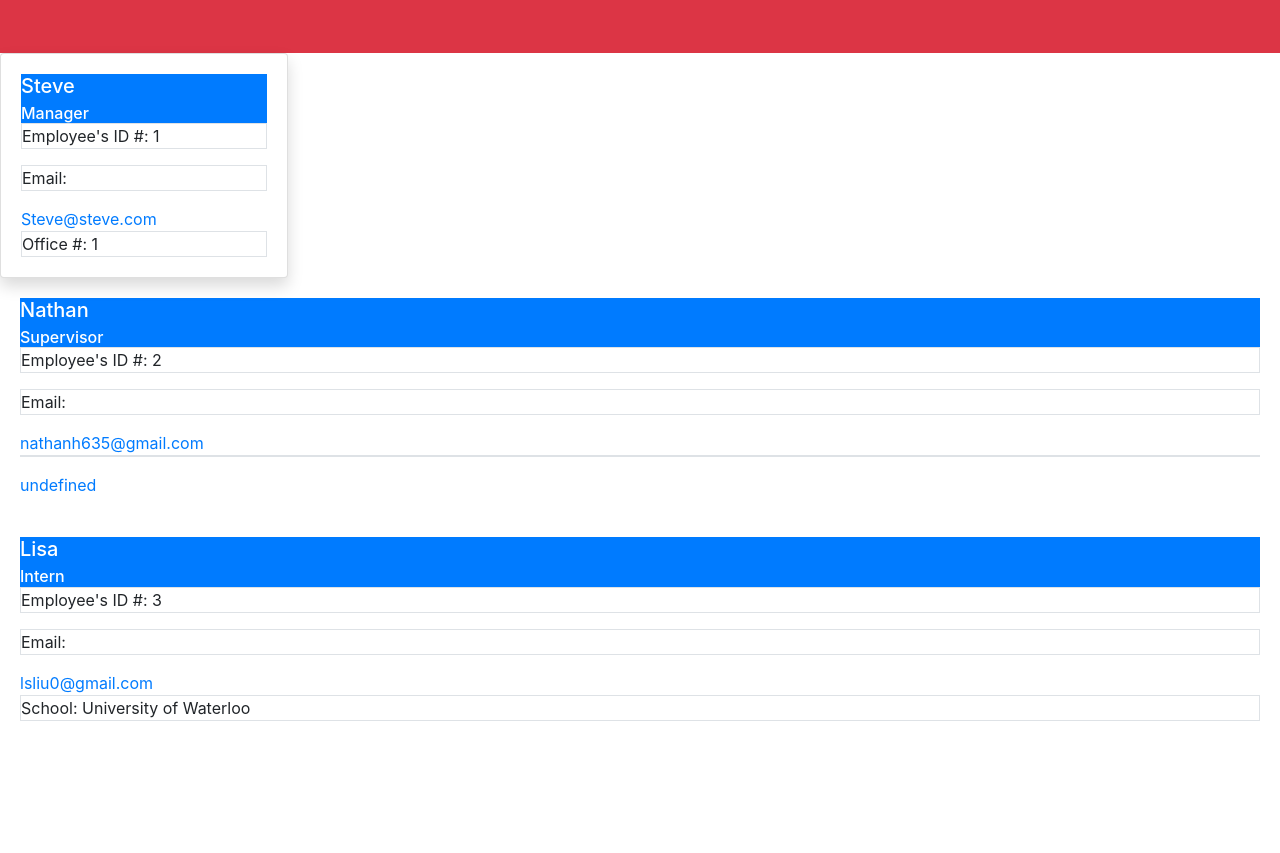
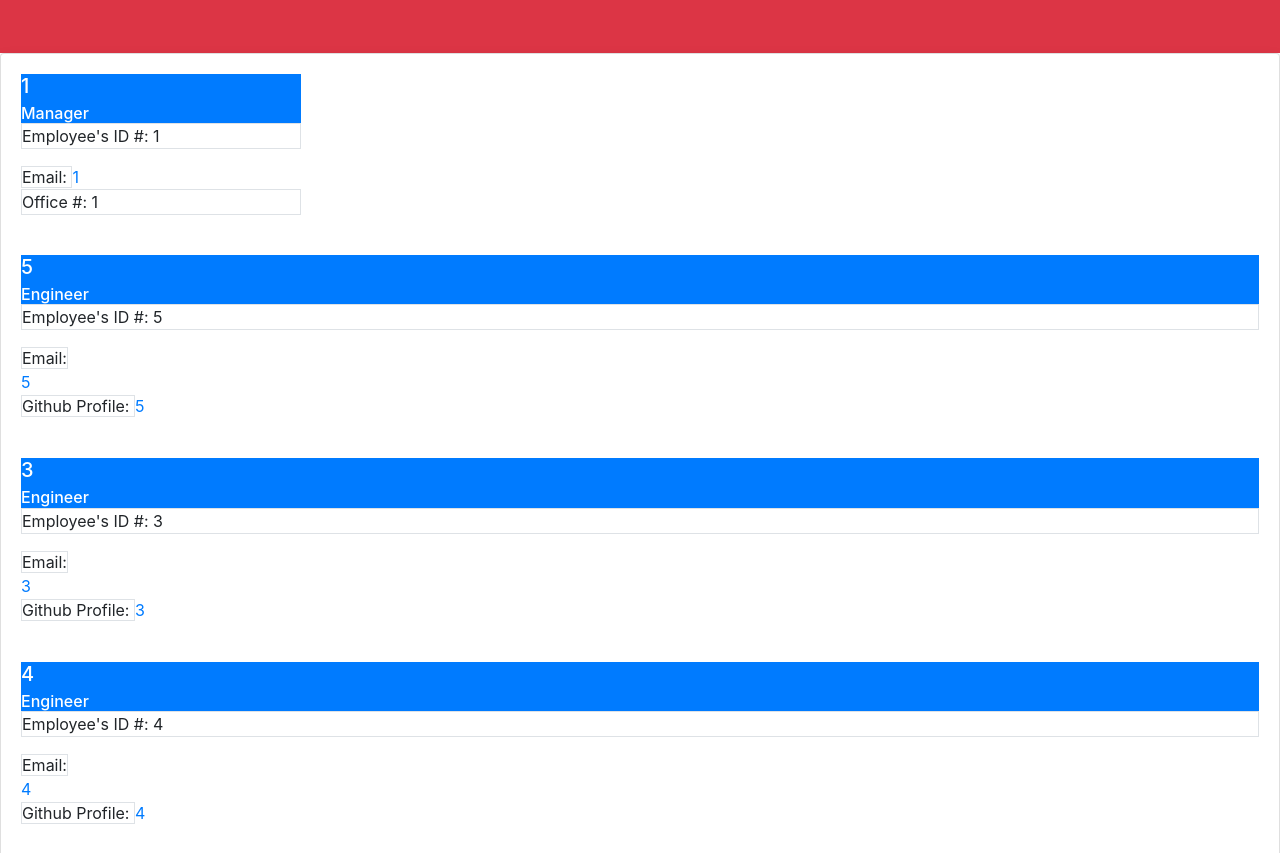
Before and after one commit to nathanh635/TeamProfileGenerator, a website: page index.html in a window 1280 px wide. Shown: the part 99-952 px from the top of the page. Before the commit the page ends 840 px from the top, so only its background shows below. Drawn offline with nearby package versions, Linux system fonts and the light colour scheme.

Commit message:
added icons and fixed formatting

```diff
--- a/index.html
+++ b/index.html
@@ -16,46 +16,64 @@
               </div>
         </header>
 
-        <div class="card shadow" style="width: 18rem;">
+        <div>
 
-                <div class="card-body">
+        <div class="card shadow d-flex flex-rowflex-wrap justify-content-around">
+
+                <div class="card-body col-3">
   <div class="bg-primary text-white">
-<h5 class="card-title name">Steve</h5>
+<h5 class="card-title name">1</h5>
 <h6 class="card-subtitle level">Manager</h6>
 </div>
 <div>
 <p class="card-text border id">Employee's ID #: 1</p>
-<p class="card-text border email">Email:</p><a href="mailto:Steve@steve.com">Steve@steve.com</a>
+<p class="card-text border email d-inline">Email: </p><a class="d-inline" href="mailto:1">1</a>
 <p class="card-text border">Office #: 1</p>
 </div>
+</div>            <div class="card-body m-">
+  <div class="bg-primary text-white">
+<h5 class="card-title name">5</h5>
+<h6 class="card-subtitle level">Engineer</h6>
 </div>
+<div>
+<p class="card-text border id">Employee's ID #: 5</p>
+<p class="card-text border email d-inline">Email:</p><a class="d-block" href="mailto:5">5</a>
+<p class="card-text border d-inline">Github Profile: </p><a href="https://github.com/5">5</a>
 </div>
-                <div class="card-body">
+</div>        <div class="card-body m-">
   <div class="bg-primary text-white">
-<h5 class="card-title name">Nathan</h5>
-<h6 class="card-subtitle level">Supervisor</h6>
+<h5 class="card-title name">3</h5>
+<h6 class="card-subtitle level">Engineer</h6>
+</div>
+<div>
+<p class="card-text border id">Employee's ID #: 3</p>
+<p class="card-text border email d-inline">Email:</p><a class="d-block" href="mailto:3">3</a>
+<p class="card-text border d-inline">Github Profile: </p><a href="https://github.com/3">3</a>
+</div>
+</div>        <div class="card-body m-">
+  <div class="bg-primary text-white">
+<h5 class="card-title name">4</h5>
+<h6 class="card-subtitle level">Engineer</h6>
+</div>
+<div>
+<p class="card-text border id">Employee's ID #: 4</p>
+<p class="card-text border email d-inline">Email:</p><a class="d-block" href="mailto:4">4</a>
+<p class="card-text border d-inline">Github Profile: </p><a href="https://github.com/4">4</a>
+</div>
+</div>        <div class="card-body m-">
+  <div class="bg-primary text-white">
+<h5 class="card-title name">2</h5>
+<h6 class="card-subtitle level">Engineer</h6>
 </div>
 <div>
 <p class="card-text border id">Employee's ID #: 2</p>
-<p class="card-text border email">Email:</p><a href="mailto:nathanh635@gmail.com">nathanh635@gmail.com</a>
-<p class="card-text border"></p><a href="https://github.com/undefined">undefined</a>
-</div>
-</div>
-</div>
-                <div class="card-body">
-  <div class="bg-primary text-white">
-<h5 class="card-title name">Lisa</h5>
-<h6 class="card-subtitle level">Intern</h6>
-</div>
-<div>
-<p class="card-text border id">Employee's ID #: 3</p>
-<p class="card-text border email">Email:</p><a href="mailto:lsliu0@gmail.com">lsliu0@gmail.com</a>
-<p class="card-text border">School: University of Waterloo</p>
-</div>
+<p class="card-text border email d-inline">Email:</p><a class="d-block" href="mailto:2">2</a>
+<p class="card-text border d-inline">Github Profile: </p><a href="https://github.com/2">2</a>
 </div>
 </div>
 
           </div>
+          </div>
 
     </body>
     </html>
```
Also changed, not shown: index.js (+33 -27 lines), dist/index.html (added), dist/style.css (added).
